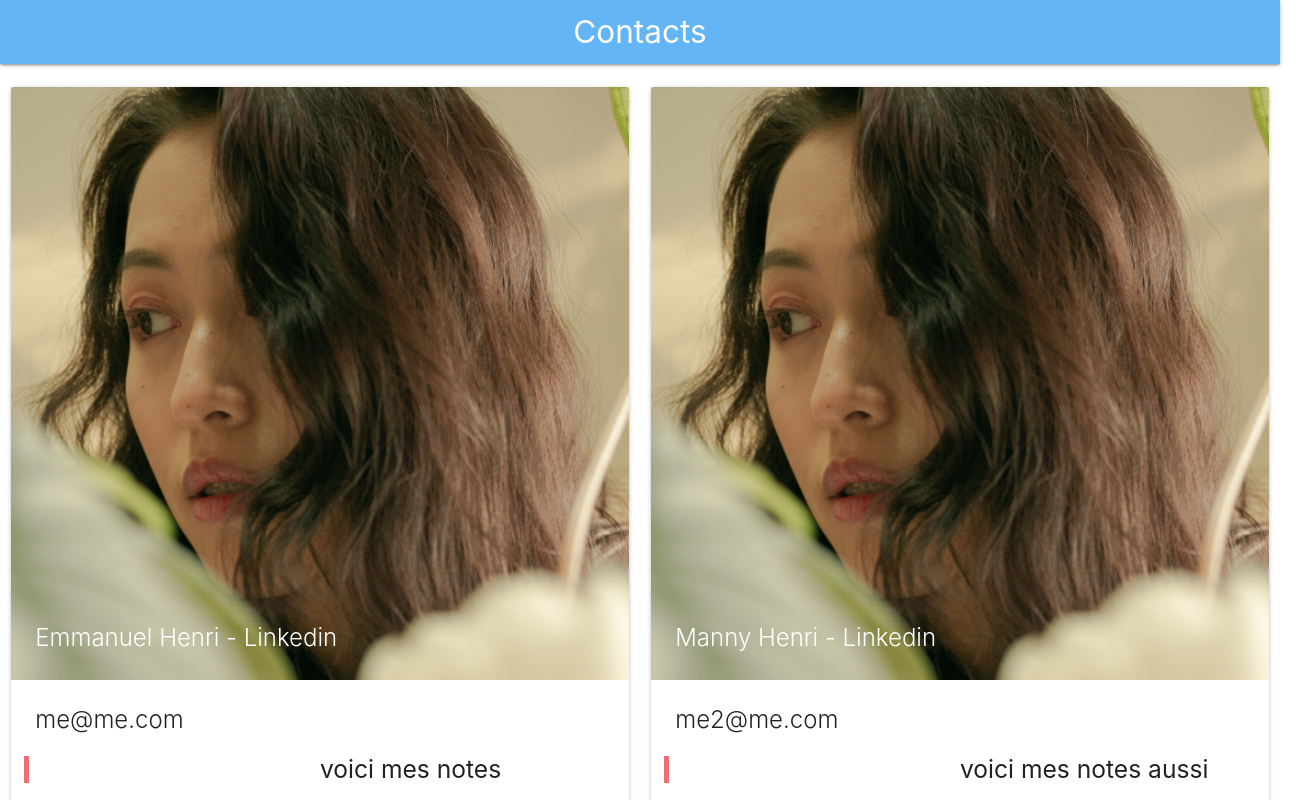
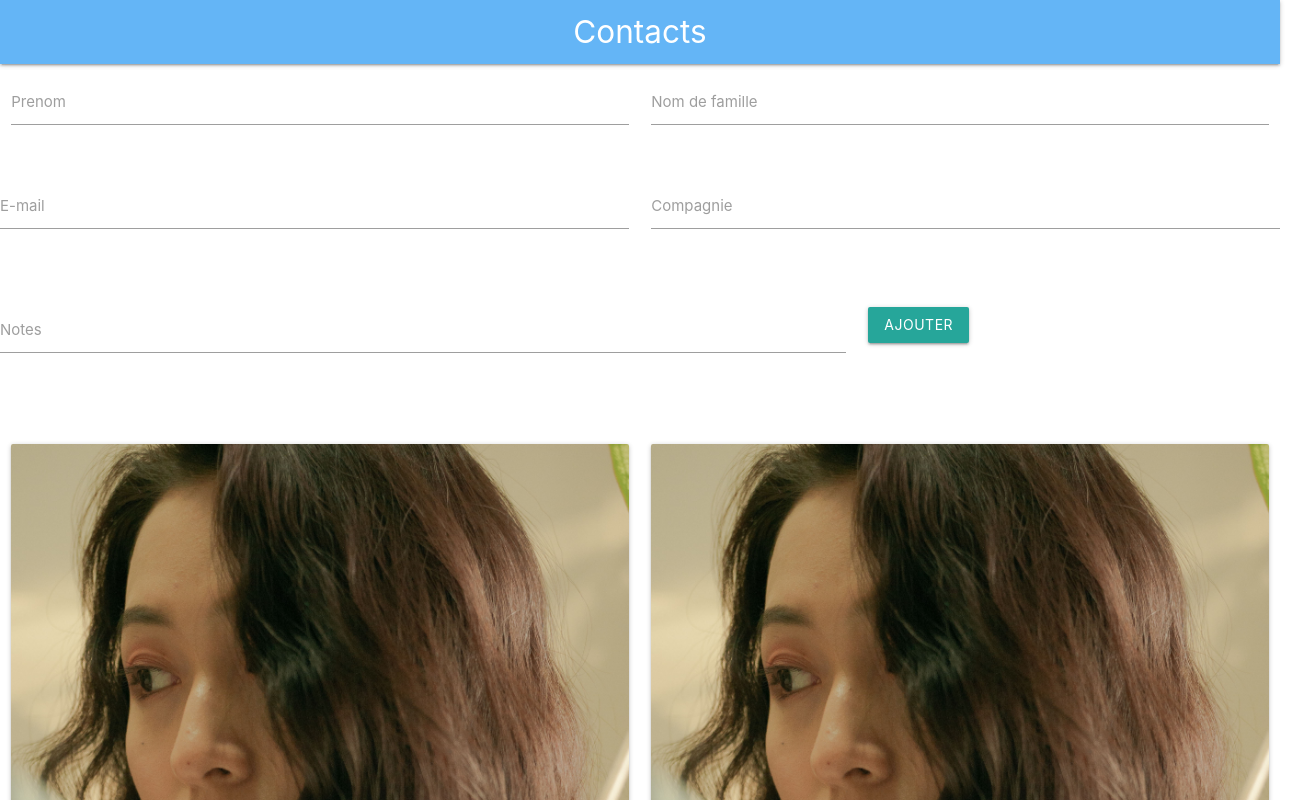
Before and after one commit to MSC0007/crm, a React (Create React App) app: page / in a window 1280 px wide. Shown: the top 800 px of the page, 1303 px wide, since content can reach past the window. Built offline with nearby package versions, Linux system fonts and the light colour scheme.

Commit message:
Formulaire crée-C002

```diff
--- a/src/components/App.js
+++ b/src/components/App.js
@@ -6,6 +6,7 @@ import firebase from 'firebase/compat/app';
 import 'firebase/compat/auth';
 import 'firebase/compat/firestore';
 import Grid from './Grid';
+import Form from './Form';
 
 
 // Notre composant de base "App.js" de type classe(Statefull)
@@ -53,8 +54,8 @@ class App extends Component {
             </div>
           </nav>
         </div>
-
         <div>
+          <Form />
           <Grid items={this.state.data} />
         </div>
 
--- /dev/null
+++ b/src/components/Form.js
@@ -0,0 +1,59 @@
+// Les Imports
+import React, { Component } from 'react';
+
+// Notre composant de type classe "Form.js"
+class Form extends Component {
+
+    // Methode render de notre composant classe "Form.js"
+    render() {
+        return (
+            // Insertion d'un formulaire MaterializeCss(Forms --> Text Inputs)
+            <div class="row">
+                <form class="col s12" id="addContact">
+                    {/* Premiere section de notre formulaire(Prenom, Nom) */}
+                    <div class="row">
+                        <div class="input-field col s6">
+                            <input id="prenom" type="text" class="validate" />
+                            <label htmlFor="prenom">Prenom</label>
+                        </div>
+
+                        <div class="input-field col s6">
+                            <input id="nom" type="text" class="validate" />
+                            <label htmlFor="nom">Nom de famille</label>
+                        </div>
+                    </div>
+                    {/* Deuxieme section de notre formulaire(E-mail, Compagnie) */}
+                    <div class="row">
+                        <div class="row">
+                            <div class="input-field col s6">
+                                <input id="e-mail" type="text" class="validate" />
+                                <label htmlFor="e-mail">E-mail</label>
+                            </div>
+
+                            <div class="input-field col s6">
+                                <input id="compagnie" type="text" class="validate" />
+                                <label htmlFor="compagnie">Compagnie</label>
+                            </div>
+                        </div>
+                    </div>
+                    {/* Troisieme section de notre formulaire(Notes, Bouton) */}
+                    <div class="row">
+                        <div class="row">
+                            <div class="input-field col s8">
+                                <input id="notes" type="text" class="validate" />
+                                <label htmlFor="notes">Notes</label>
+                            </div>
+
+                            <div class="input-field col s4">
+                                <button className="btn waves-effect waves-light" type="submit" name="action"> Ajouter</button>
+                            </div>
+                        </div>
+                    </div>
+                </form>
+            </div>
+        );
+    }
+}
+
+// Exportation de notre composant "Form.js" en module
+export default Form;
--- a/src/components/Single.js
+++ b/src/components/Single.js
@@ -9,7 +9,7 @@ const Single = (props) => {
         <li className="col s12 l6">
             <div className="card">
 
-                {/* Image et Nom Prenom - Entreprise */}
+                {/* Image et Nom, Prenom - Entreprise */}
                 <div className="card-image">
                     <img src="./portrait.jpg" alt={props.item.title} />
                     <span className="card-title">{props.item.prenom} {props.item.nom} - {props.item.compagnie} </span>
```
